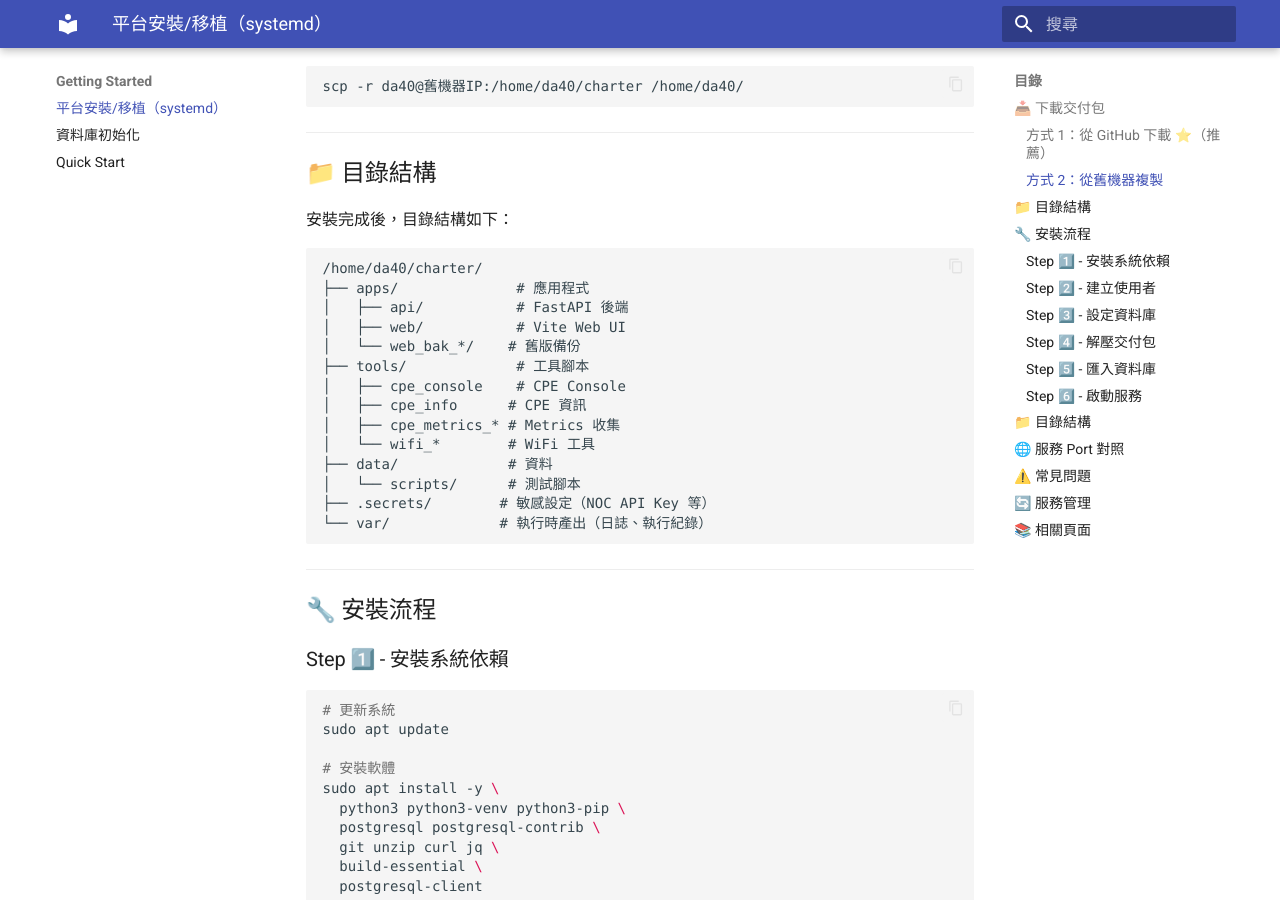
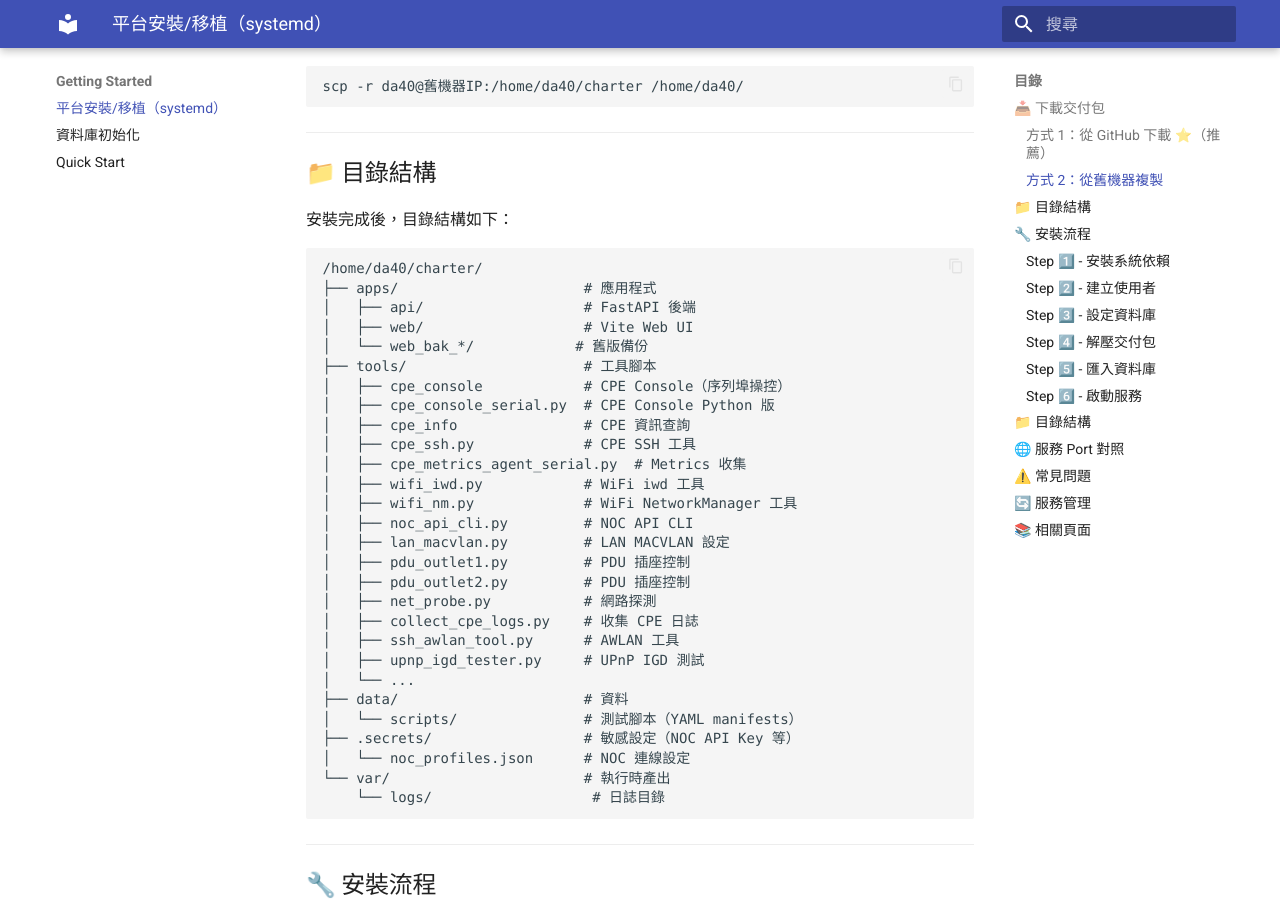
Before and after one commit to askeywifisit-ui/charter_project, an MkDocs documentation site: the page built from docs/charter_site/docs/getting_started/platform_install.md, in a window 1280 px wide and 900 px high, scrolled down 764 px. Built offline with MkDocs 1.6.1 and Material for MkDocs 9.7.7, drawn with Linux system fonts in a browser that asks for light colours; comment, search, counter and statistics services are not loaded.

Commit message:
Expand directory structure with all tools listed

````diff
--- a/docs/charter_site/docs/getting_started/platform_install.md
+++ b/docs/charter_site/docs/getting_started/platform_install.md
@@ -35,19 +35,33 @@ scp -r da40@舊機器IP:/home/da40/charter /home/da40/
 
 ```
 /home/da40/charter/
-├── apps/              # 應用程式
-│   ├── api/           # FastAPI 後端
-│   ├── web/           # Vite Web UI
-│   └── web_bak_*/    # 舊版備份
-├── tools/             # 工具腳本
-│   ├── cpe_console    # CPE Console
-│   ├── cpe_info      # CPE 資訊
-│   ├── cpe_metrics_* # Metrics 收集
-│   └── wifi_*        # WiFi 工具
-├── data/             # 資料
-│   └── scripts/      # 測試腳本
-├── .secrets/        # 敏感設定（NOC API Key 等）
-└── var/             # 執行時產出（日誌、執行紀錄）
+├── apps/                      # 應用程式
+│   ├── api/                   # FastAPI 後端
+│   ├── web/                   # Vite Web UI
+│   └── web_bak_*/            # 舊版備份
+├── tools/                     # 工具腳本
+│   ├── cpe_console            # CPE Console（序列埠操控）
+│   ├── cpe_console_serial.py  # CPE Console Python 版
+│   ├── cpe_info               # CPE 資訊查詢
+│   ├── cpe_ssh.py             # CPE SSH 工具
+│   ├── cpe_metrics_agent_serial.py  # Metrics 收集
+│   ├── wifi_iwd.py            # WiFi iwd 工具
+│   ├── wifi_nm.py             # WiFi NetworkManager 工具
+│   ├── noc_api_cli.py         # NOC API CLI
+│   ├── lan_macvlan.py         # LAN MACVLAN 設定
+│   ├── pdu_outlet1.py         # PDU 插座控制
+│   ├── pdu_outlet2.py         # PDU 插座控制
+│   ├── net_probe.py           # 網路探測
+│   ├── collect_cpe_logs.py    # 收集 CPE 日誌
+│   ├── ssh_awlan_tool.py      # AWLAN 工具
+│   ├── upnp_igd_tester.py     # UPnP IGD 測試
+│   └── ...
+├── data/                      # 資料
+│   └── scripts/               # 測試腳本（YAML manifests）
+├── .secrets/                  # 敏感設定（NOC API Key 等）
+│   └── noc_profiles.json      # NOC 連線設定
+└── var/                       # 執行時產出
+    └── logs/                   # 日誌目錄
 ```
 
 ---
````
